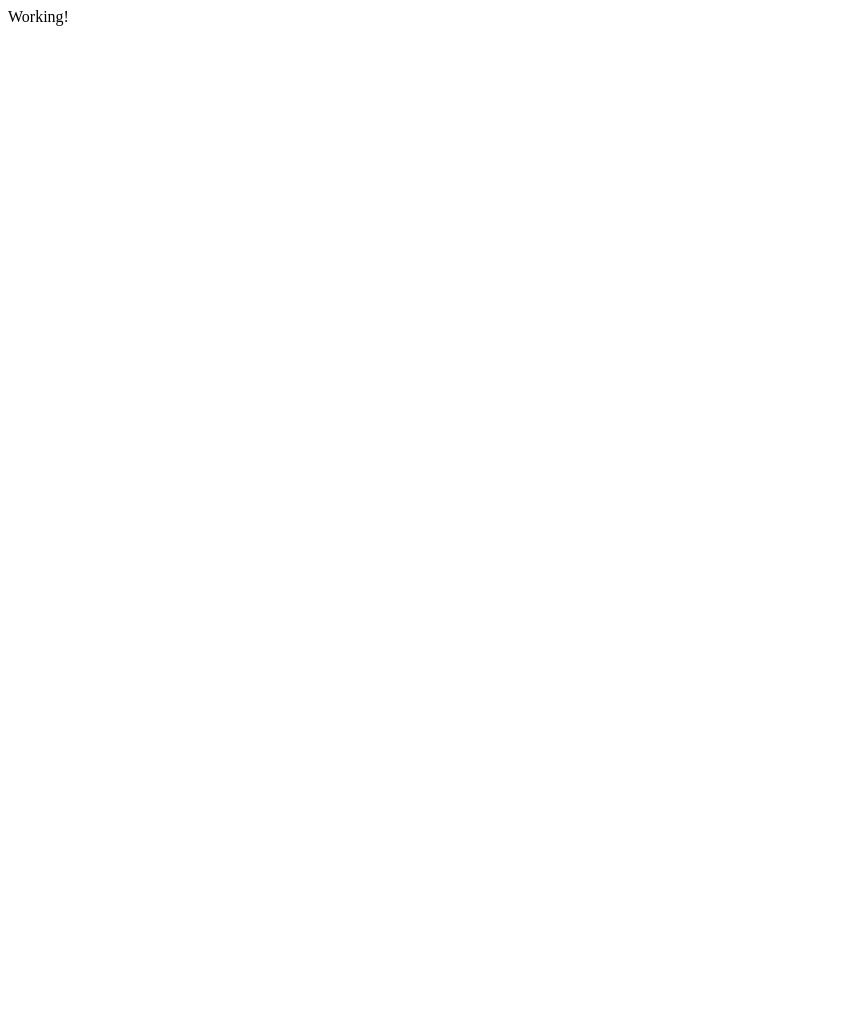
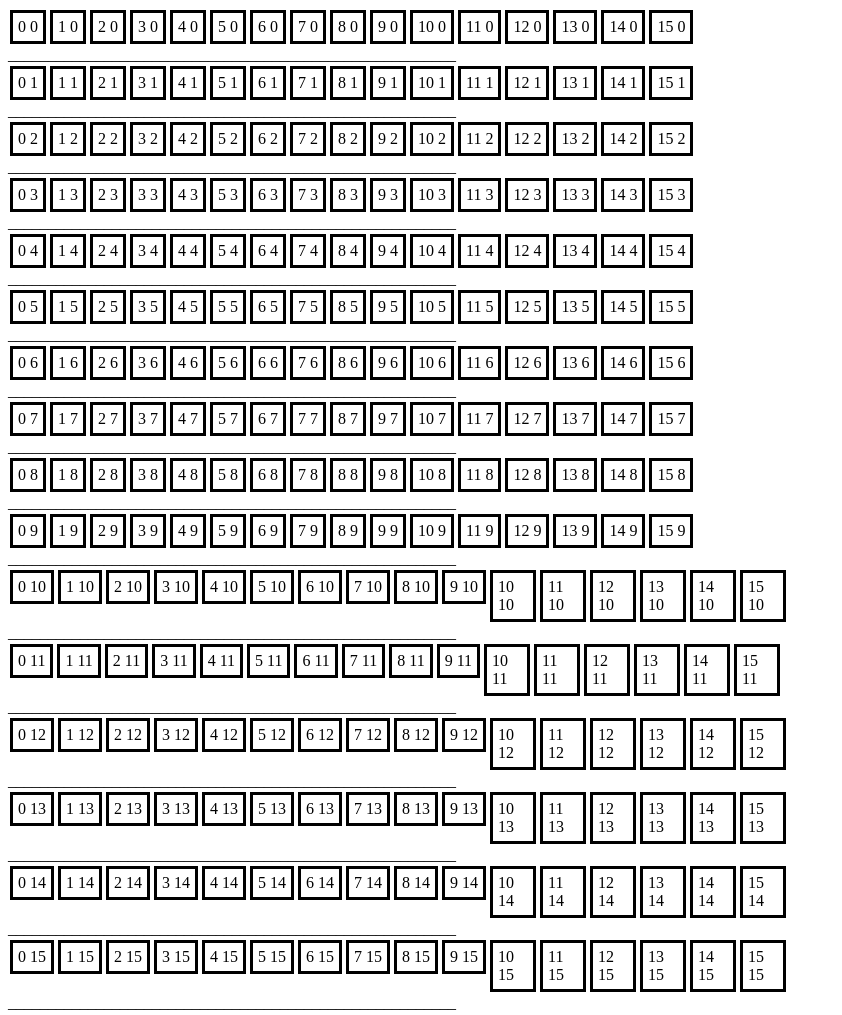
Before and after one commit to DmitryGlazentsov/Web-projects, a plain HTML site: page index.html in a window 1280 px wide. Shown: the whole page, without its empty margins (0-842 px from the left). Before the commit the page ends 800 px from the top, so only its background shows below. Drawn offline with nearby package versions, Linux system fonts and the light colour scheme.

Commit message:
Added some table

```diff
--- a/index.html
+++ b/index.html
@@ -1,7 +1,10 @@
 <html>
 	<head>
+		<meta charset="utf-8">
+		<link href="style.css" rel="stylesheet"></link>
 		<script type="text/javascript" src="https://ajax.googleapis.com/ajax/libs/jquery/1/jquery.min.js"></script>
 		<script type="text/javascript" src="script.js"></script>
+
 	</head>
 	<body>
 
--- a/script.js
+++ b/script.js
@@ -1,3 +1,37 @@
 $(document).ready(function(){
-	$("body").append("<div>Working!</div>");
+	$("body").append("<div class='main_div'></div>");
+	var w=16;//ширина (количество клеток)
+	var h=16;//высота (количество клеток)
+
+	//пока что так, потому что нельзя называть классы цифрами
+	var name_of_class = ["one","two","three","four",
+						"five","six","seven","eight",
+						"nine","ten","eleven","twelve",
+						"thirteen","fourteen","fifteen","sixteen"];
+
+	//для наглядности делаем рамку дива
+	$(".one").css("border","3px solid black");
+	//создаем сетку дивов
+	for (var i = 0; i < w; i++) {
+		for (var k = 0; k < h; k++) {
+			//$(".main_div").append("<div class='"+name_of_class[i]+"'>"+k+"-столбец "+i +"-строка"+"</div>");
+			$(".main_div").append("<div class='"+name_of_class[i]+"'>"+k+" "+i+"</div>");
+			if(k==15){
+				$(".main_div").append("<div>________________________________________________________</div>");
+			};
+		};
+	};
+
+	//задаем параметры отображения блоков div
+	for (var i = 0; i < name_of_class.length; i++) {
+		$("."+name_of_class[i]).css("display","inline-table");
+		$("."+name_of_class[i]).css("border","3px solid black");
+		$("."+name_of_class[i]).css("padding","5px");
+		$("."+name_of_class[i]).css("margin","2px");
+		$("."+name_of_class[i]).css("max-width","30px");
+		$("."+name_of_class[i]).css("max-height","30px");
+		$("."+name_of_class[i]).css("min-width","5px");
+		$("."+name_of_class[i]).css("min-height","5px");
+	};
+
 });
--- /dev/null
+++ b/style.css
@@ -0,0 +1,9 @@
+.one{
+	/*border: 3px solid black;*/
+	padding: 5px;
+	margin: 2px;
+	min-width: 10px;
+	min-height: 10px;
+	max-width: 30px;
+	max-height: 30px;
+}
```
